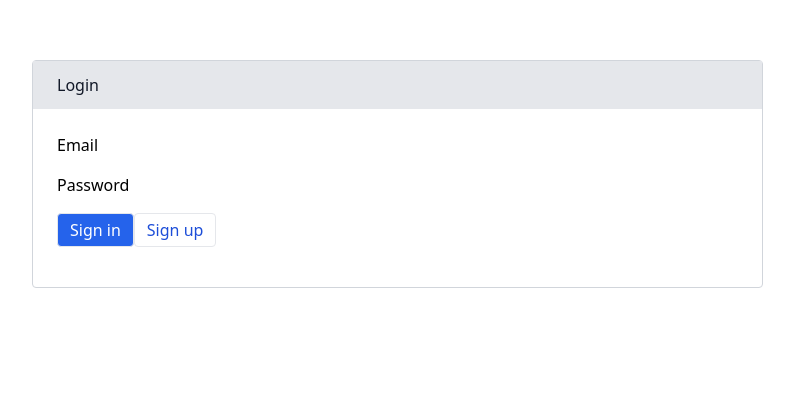
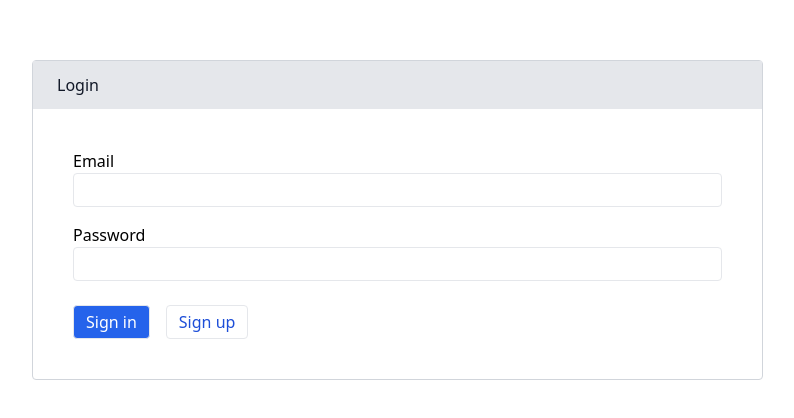
Before and after one commit to muriloloffi/front-innova-connect-avaliacao, a Vue app: page /api/auth/signin in a window 1280 px wide. Shown: the top 418 px of the page, without its empty margins (40-834 px from the left). Built offline with nearby package versions, Linux system fonts and the light colour scheme.

Commit message:
Refactor Signin form layout and styling

```diff
--- a/src/templates/auth/Signin.vue
+++ b/src/templates/auth/Signin.vue
@@ -21,20 +21,20 @@ async function onSubmit(values) {
     <h4 class="py-3 px-6 mb-0 bg-gray-200 border-b-1 border-gray-300 text-gray-900">Login</h4>
     <div class="flex-auto p-6">
       <Form @submit="onSubmit" :validation-schema="schema" v-slot="{ errors, isSubmitting}">
-        <div class="mb-4">
+        <div class="m-4">
           <label for="email">Email</label>
-          <Field type="text" name="email" :class="{ 'is-invalid': errors.email }" />
+          <Field class ="block appearance-none w-full py-1 px-2 mb-1 text-base leading-normal bg-white text-gray-800 border border-gray-200 rounded" type="text" name="email" :class="{ 'is-invalid': errors.email }" />
         </div>
-        <div class="mb-4">
+        <div class="m-4">
           <label for="password">Password</label>
-          <Field type="password" name="password" :class="{ 'is-invalid': errors.password }" />
+          <Field class="block appearance-none w-full py-1 px-2 mb-1 text-base leading-normal bg-white text-gray-800 border border-gray-200 rounded" type="password" name="password" :class="{ 'is-invalid': errors.password }" />
         </div>
-        <div class="mb-4">
-          <button class="inline-block align-middle text-center select-none border font-normal whitespace-no-wrap rounded py-1 px-3 leading-normal no-underline bg-blue-600 text-white hover:bg-blue-600" :disabled="isSubmitting">
+        <div class="m-2">
+          <button class="inline-block align-middle text-center select-none border font-normal whitespace-no-wrap rounded py-1 px-3 leading-normal no-underline bg-blue-600 text-white hover:bg-blue-600 m-2" :disabled="isSubmitting">
             <span v-show="isSubmitting">Loading...</span>
             Sign in
           </button>
-          <router-link to="signup" class="inline-block align-middle text-center select-none border whitespace-no-wrap rounded py-1 px-3 leading-normal no-underline font-normal text-blue-700 bg-transparent">
+          <router-link to="signup" class="inline-block align-middle text-center select-none border whitespace-no-wrap rounded py-1 px-3 leading-normal no-underline font-normal text-blue-700 bg-transparent m-2">
             Sign up
           </router-link>
         </div>
```
